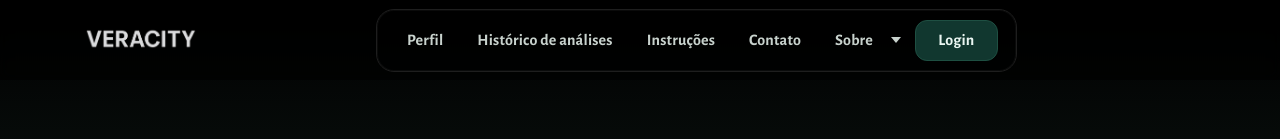
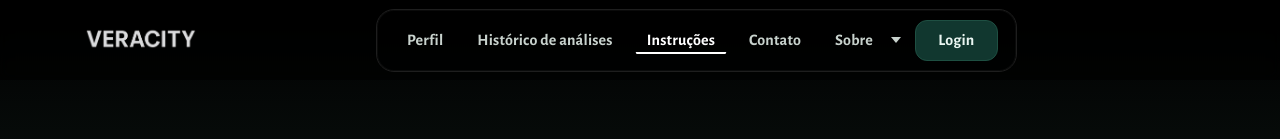
Before and after one commit to veracity-pfc/veracity-web, a React (Vite) app: page /instructions in a window 1280 px wide. Shown: the top 139 px of the page. Built offline with nearby package versions, Linux system fonts and the light colour scheme; no server answers.

Commit message:
Melhoria no header pra exibir em qual página está

```diff
--- a/src/components/Header/Header.module.css
+++ b/src/components/Header/Header.module.css
@@ -49,12 +49,13 @@
     background-size: 100% 2px;
 }
 
-.nav-link.active {
-    color: #fff;
-    background-image: linear-gradient(#fff, #fff);
-    background-repeat: no-repeat;
-    background-position: left calc(100% - 6px);
-    background-size: 100% 2px;
+.nav-link.active,
+.nav-link[aria-current="page"] {
+  color: #fff;
+  background-image: linear-gradient(#fff, #fff);
+  background-repeat: no-repeat;
+  background-position: left calc(100% - 6px);
+  background-size: 100% 2px;
 }
 
 .login-cta {
```
